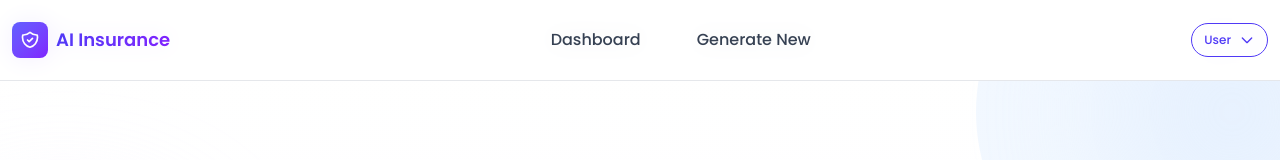
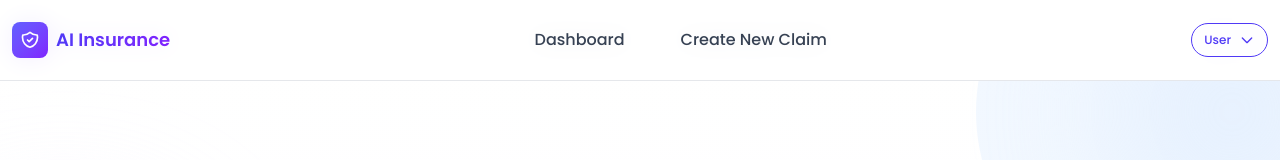
Before and after one commit to Omega-Solution-LLC/insurance-ai-f, a React (Vite) app: page / in a window 1280 px wide. Shown: the top 160 px of the page. Built offline with nearby package versions, Linux system fonts and the light colour scheme; sample sign-in values are in the browser's storage.

Commit message:
added underline under active tab

```diff
--- a/src/Components/Navbar/Navbar.jsx
+++ b/src/Components/Navbar/Navbar.jsx
@@ -111,7 +111,7 @@ const Navbar = () => {
                 to="/application?step=1"
                 // onClick={handleGenerateNewClick}
                 className={activeNavLinkStyle}>
-                Generate New
+                Create New Claim
               </NavLink>
             )}
           </div>
```
